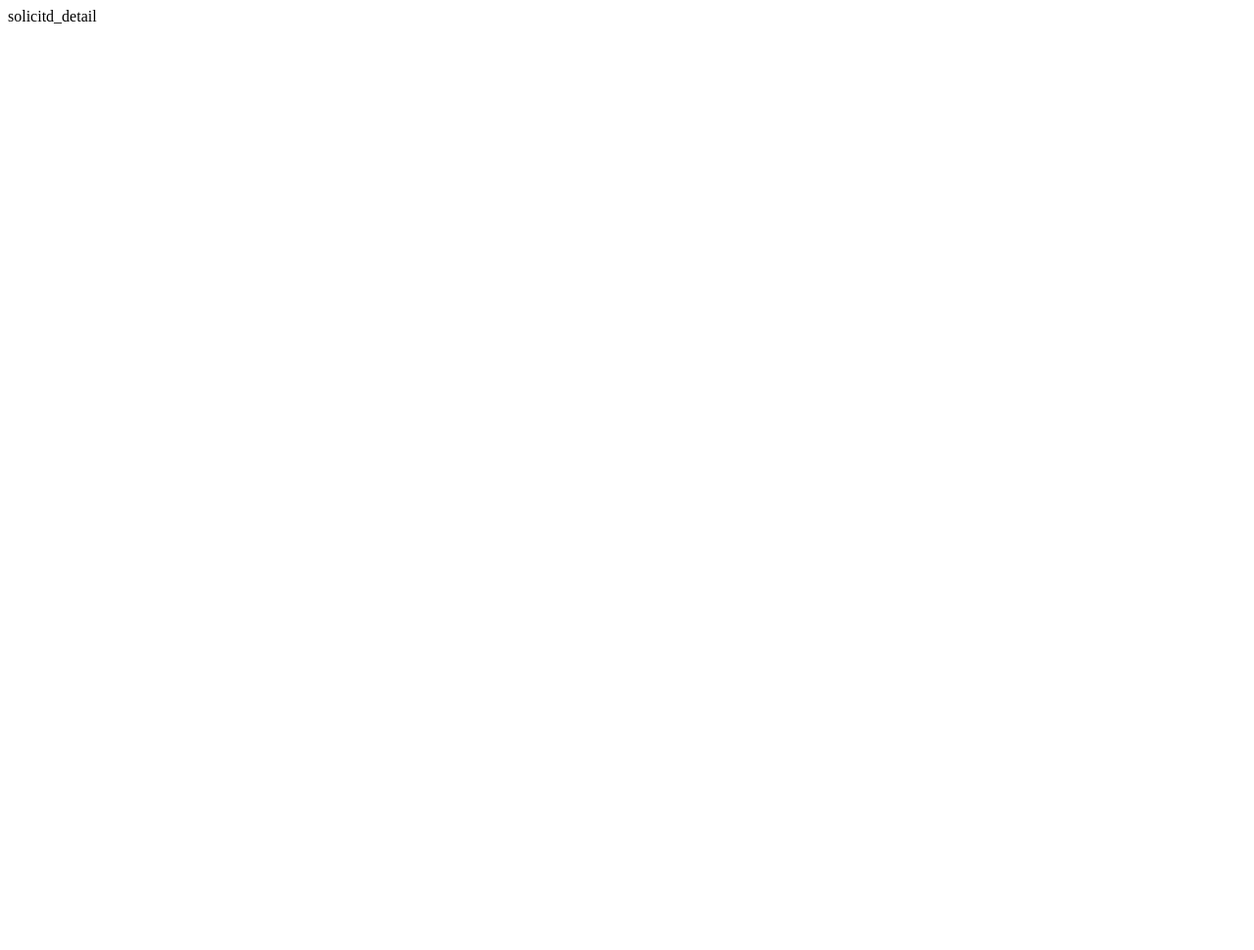
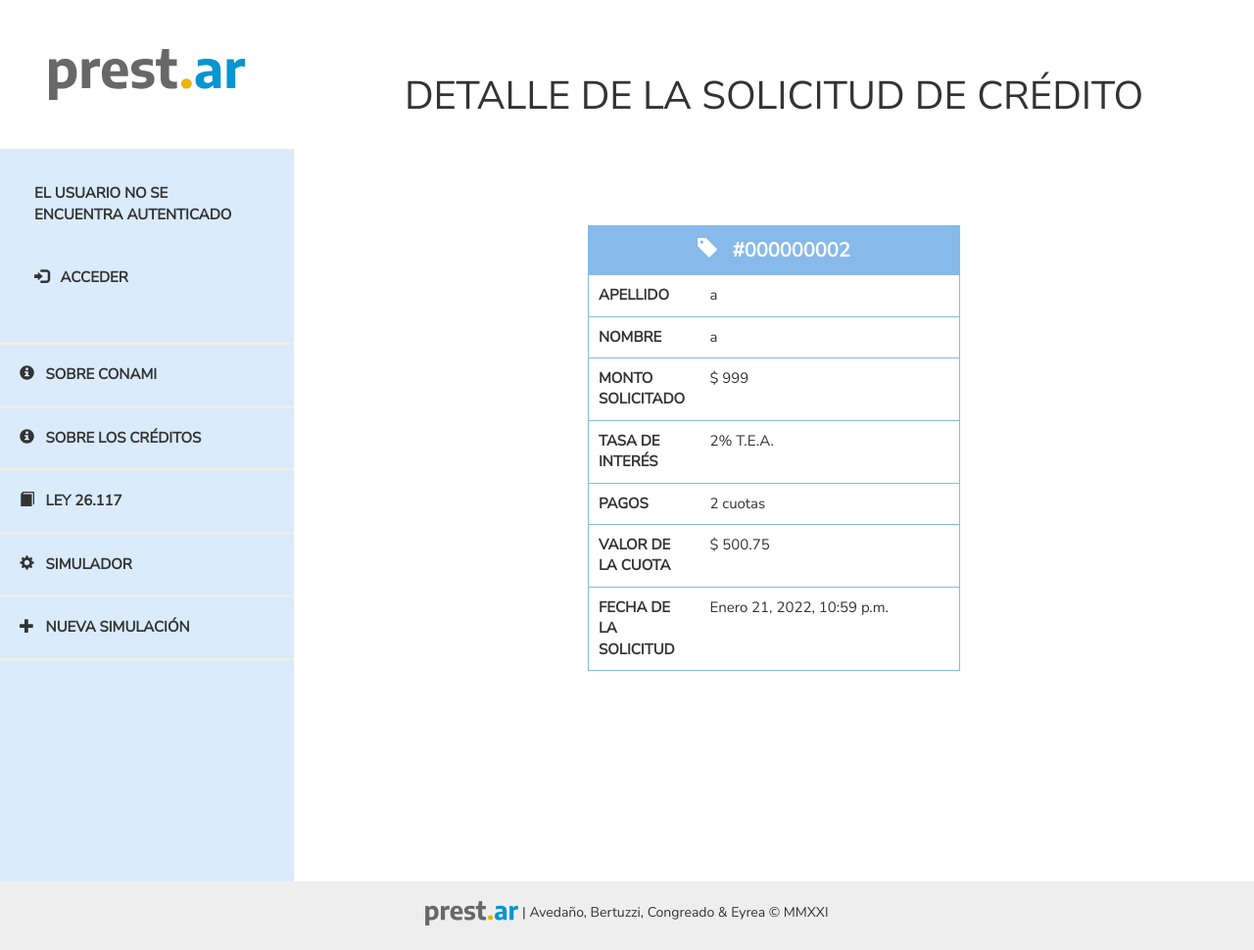
Before and after one commit to autusgo/prestar2, a Django app: page /solicitudes/2/ in a window 1280 px wide. Before the commit the page is almost empty. Shown: the whole page at 98% size. Before the commit the page ends 24 px from the top, so only its background shows below. Run offline with Django 3.2, Linux system fonts and the light colour scheme; data comes from the database, SQL or seed files in the repository; both versions use the stored data as it was after the commit; some libraries are stand-ins or nearby versions.

Commit message:
agregados los datos del emprendedor a la solicitud

```diff
--- a/PrestAr/prestamos/forms.py
+++ b/PrestAr/prestamos/forms.py
@@ -1,5 +1,6 @@
 from django import forms
 from .models import *
+from prestamos.models import Emprendedor
 
 
 class SimulacionForm(forms.ModelForm):
--- a/PrestAr/prestamos/models.py
+++ b/PrestAr/prestamos/models.py
@@ -3,6 +3,7 @@ from django.db import models
 from django.utils import timezone
 from django.core.validators import MinValueValidator, MaxValueValidator
 from django.db.models import Max
+from accounts.models import Emprendedor
 
 
 class SMVM(models.Model):
@@ -144,12 +145,16 @@ class Domicilio(models.Model):
     def __unicode__(self):
         return '{} {}'.format(self.calle, self.numero)
 
+#   SOLICITUDES
+
 
 class Solicitud(models.Model):
     smvm = models.ForeignKey(
         SMVM, on_delete=models.CASCADE, null=True, default=1)
     author = models.ForeignKey(
         settings.AUTH_USER_MODEL, on_delete=models.CASCADE)
+    emprendedor = models.ForeignKey(
+        Emprendedor, on_delete=models.CASCADE, related_name='emprendedor')
     created_date = models.DateTimeField(
         default=timezone.now, null=True)
     descripcion_emp = models.TextField()
--- a/PrestAr/prestamos/templates/simulador/simulacion_edit.html
+++ b/PrestAr/prestamos/templates/simulador/simulacion_edit.html
@@ -24,7 +24,7 @@
                 <div class="grid-item texto">CANTIDAD DE CUOTAS</div>
                 <div class="grid-item">{{ form.cant_cuotas }}</div>
                 <div class="grid-item texto">TASA DE INTERÉS %</div>
-                <div class="grid-item">{{ form.tasa_anual }}</div>
+                <div class="grid-item">{{ form.tasa_interes }}</div>
 			</div>
 
 		<button class="save btn btn-default">ENVIAR</button>
--- a/PrestAr/prestamos/templates/solicitudes/solicitud_detail.html
+++ b/PrestAr/prestamos/templates/solicitudes/solicitud_detail.html
@@ -1 +1,37 @@
-solicitd_detail
+{% extends 'base.html' %}
+
+{% block content %}
+<header>
+	DETALLE DE LA SOLICITUD DE CRÉDITO
+</header>
+
+<main>
+
+
+<form target="_self" class="solicitud">{% csrf_token %}
+			<div class="caja">
+        <div class="grid-item titulo mayus">
+          <span><span class="glyphicon glyphicon-tag"></span>&nbsp;&nbsp; #{{ solicitud.id|stringformat:"09d" }}
+
+          </span>
+					</div>
+          <div class="grid-item texto">APELLIDO</div>
+          <div class="grid-item">{{ solicitud.emprendedor.apellido }}</div>
+          <div class="grid-item texto">NOMBRE</div>
+          <div class="grid-item">{{ solicitud.emprendedor.nombre }}</div>
+          <div class="grid-item texto">MONTO SOLICITADO</div>
+          <div class="grid-item">$ {{ solicitud.importe_solicitado}}</div>
+          <div class="grid-item texto">TASA DE INTERÉS</div>
+          <div class="grid-item">{{ solicitud.tasa_interes.tasa }}% T.E.A.</div>
+          <div class="grid-item texto">PAGOS</div>
+          <div class="grid-item">{{ solicitud.cant_cuotas }} cuotas</div>
+          <div class="grid-item texto">VALOR DE LA CUOTA</div>
+          <div class="grid-item">$ {{ solicitud.calculo_cuota }}</div>
+          <div class="grid-item texto">FECHA DE LA SOLICITUD</div>
+          <div class="grid-item">{{ solicitud.created_date }}</div>
+
+			</div>
+	</form>
+
+</main>
+{% endblock %}
--- a/PrestAr/prestamos/templates/solicitudes/solicitud_edit.html
+++ b/PrestAr/prestamos/templates/solicitudes/solicitud_edit.html
@@ -5,7 +5,7 @@
 </header>
 
 <main>
-    <form target="_self"  method="POST" class="solicitud-form">{% csrf_token %}
+    <form target="_self"  method="POST" class="simulacion-form">{% csrf_token %}
 			<div class="caja">
      			<div class="grid-item titulo">DATOS DEL EMPRENDIMIENTO</div>
 
--- a/PrestAr/prestamos/views.py
+++ b/PrestAr/prestamos/views.py
@@ -96,6 +96,11 @@ def sobre_creditos(request):
 
 # SOLICITUDES
 
+def solicitud_detail(request, pk):
+    solicitud = get_object_or_404(Solicitud, pk=pk)
+    return render(request, 'solicitudes/solicitud_detail.html', {'solicitud': solicitud})
+
+
 def solicitud_new(request):
     if request.method == "POST":
         form = SolicitudForm(request.POST)
@@ -126,11 +131,6 @@ def solicitud_edit(request, pk):
     else:
         form = SolicitudForm(instance=solicitud)
     return render(request, 'solicitudes/solicitud_edit.html', {'form': form})
-
-
-def solicitud_detail(request, pk):
-    solicitud = get_object_or_404(Solicitud, pk=pk)
-    return render(request, 'solicitudes/solicitud_detail.html', {'solicitud': solicitud})
 
 
 # CONFIGURACIONES
```
Also changed, not shown: PrestAr/db.sqlite3, PrestAr/prestamos/migrations/0008_solicitud_emprendedor.py (added), PrestAr/prestamos/migrations/0009_alter_solicitud_emprendedor.py (added). Lines whose indentation alone changed are shown as unchanged.
